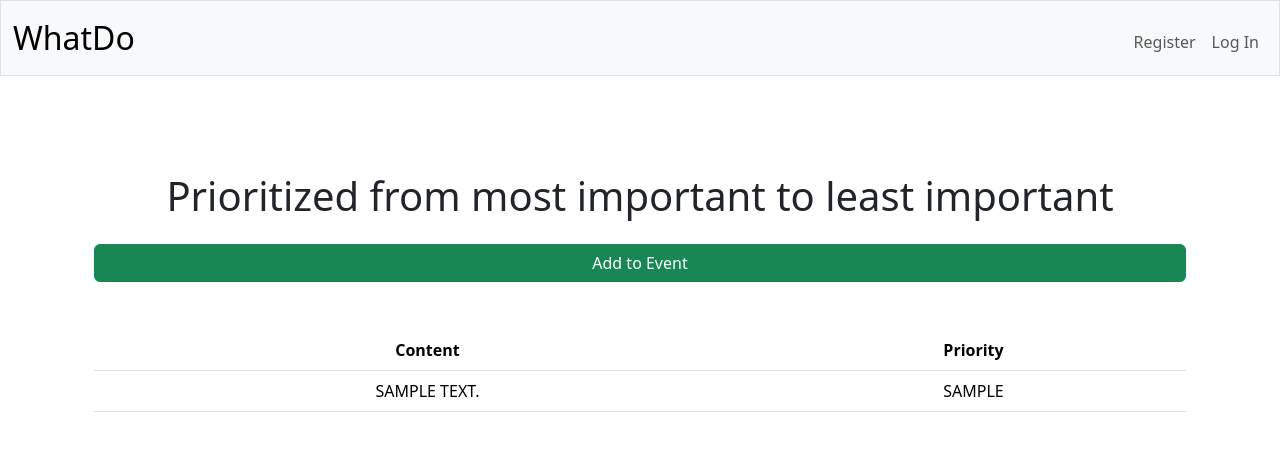
After one commit to Kwmcdou/Whatdo, a Flask app: template templates/viewEvent.html in a window 1280 px wide. The commit adds this page. Shown: the top 475 px of the page. Run offline with Flask 3, Linux system fonts and the light colour scheme; the template is opened without the code that fills it: most values are stand-ins (such as "Sample title", 1, 10 or a date in 2020); some libraries are stand-ins or nearby versions.

Commit message:
add viewEvent.html

```diff
--- a/app.py
+++ b/app.py
@@ -68,6 +68,27 @@ def create_event():
 
     return render_template("createEvent.html")
 
+@app.route("/view_event/<int:event_id>")
+@login_required
+def view_event(event_id):
+    """Display an event and its cards"""
+    # Fetch the event details to ensure it exists
+    event = db.execute("SELECT * FROM events WHERE id = ?", event_id)
+    if not event:
+        return apology("Event not found", 404)
+
+    # Check if the user is associated with the event
+    user_event = db.execute("SELECT event_id FROM user_events WHERE user_id = ? AND event_id = ?", session["user_id"],
+                            event_id)
+    if not user_event:
+        return apology("Access denied. You do not have permission for this event", 403)
+
+    # Fetch the cards for this event
+    cards = db.execute("SELECT * FROM cards WHERE event_id = ? ORDER BY priority_y", event_id)
+
+    # Render the event page with its cards
+    return render_template("viewEvent.html", event_id=event_id, cards=cards, prompt_g=event[0]["prompt_g"])
+
 @app.route("/event/<int:event_id>")
 @login_required
 def event(event_id):
@@ -116,6 +137,9 @@ def start_comparison():
     """Fetch the first two items for comparison in an event."""
     data = request.get_json()
     event_id = data.get('event_id')
+
+    # Reset priority for cards in list
+    db.execute("UPDATE cards SET priority_y = NULL WHERE event_id = ?", event_id)
 
     # Fetch two cards for the event - simple example assumes random selection
     cards = db.execute("""
@@ -206,7 +230,6 @@ def submit_comparison():
     if next_card1 and next_card2:
         return jsonify({"nextItem1": next_card1, "nextItem2": next_card2})
 
-    flash("Your list is now in order from most important to least important.")
     return jsonify({"done": True})
 
 @app.route("/login", methods=["GET", "POST"])
--- a/templates/createEvent.html
+++ b/templates/createEvent.html
@@ -9,7 +9,6 @@
             <div class="mb-3">
                 <label for="event_name" class="form-label">Event Name:</label>
                 <input type="text" id="event_name" name="event_name" class="form-control" placeholder="Enter event name" required>
-                <div class="form-text">Enter the name of the event</div>
             </div>
             <button type="submit" class="btn btn-primary w-100">Start Event</button>
         </form>
--- a/templates/index.html
+++ b/templates/index.html
@@ -12,7 +12,7 @@ Event
     <ul class="list-group">
         {% for event in events %}
         <li class="list-group-item">
-            <a href="/event/{{ event.id }}">{{ event.name }}</a>
+            <a href="/view_event/{{ event.id }}">{{ event.name }}</a>
         </li>
         {% endfor %}
     </ul>
--- /dev/null
+++ b/templates/viewEvent.html
@@ -0,0 +1,29 @@
+{% extends "layout.html" %}
+{% block title %}
+View Event
+{% endblock %}
+{% block main %}
+<div class="container mt-5">
+    <h1 id="prioritized_y" class="text-center mb-4">Prioritized from most important to least important</h1>
+
+    {% set event_url = "/event/" ~ event_id %}
+    <a href="{{ event_url }}" class="btn btn-success w-100 mb-4">Add to Event</a>
+
+    <table class="table mt-4" id="cards-list">
+        <thead>
+        <tr>
+            <th scope="col">Content</th>
+            <th scope="col">Priority</th>
+        </tr>
+        </thead>
+        <tbody>
+        {% for card in cards %}
+        <tr>
+            <td>{{ card.content }}</td>
+            <td>{{ card.priority_y }}</td>
+        </tr>
+        {% endfor %}
+        </tbody>
+    </table>
+</div>
+{% endblock %}
```
Also changed, not shown: templates/event.html (+31 -12 lines), whatdo.db, 4 other files.
